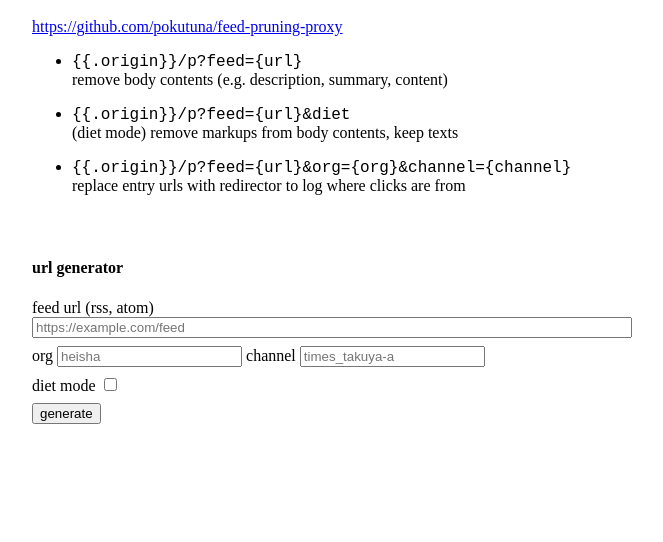
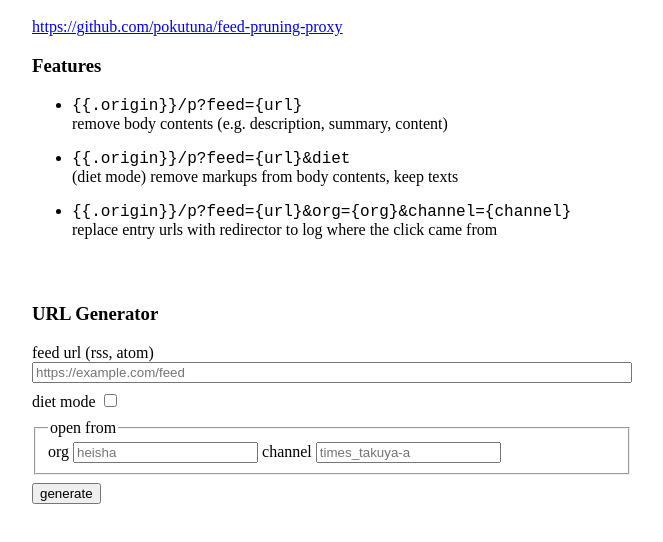
Before and after one commit to pokutuna/feed-pruning-proxy, a plain HTML site: page index.html in a window 1280 px wide. Shown: the part 72-614 px from the top of the page, without its empty margins (0-663 px from the left). Drawn offline with Linux system fonts and the light colour scheme.

Commit message:
docs: update index.html & README.md

```diff
--- a/index.html
+++ b/index.html
@@ -46,6 +46,7 @@
 <body>
   <h1>feed-pruning-proxy</h1>
   <a href="https://github.com/pokutuna/feed-pruning-proxy">https://github.com/pokutuna/feed-pruning-proxy</a>
+  <h3>Features</h3>
   <ul>
     <li>
       <code>{{.origin}}/p?feed={url}</code><br />
@@ -57,26 +58,29 @@
     </li>
     <li>
       <code>{{.origin}}/p?feed={url}&org={org}&channel={channel}</code><br />
-      replace entry urls with redirector to log where clicks are from
+      replace entry urls with redirector to log where the click came from
     </li>
   </ul>
 
   <form method="POST" action="/">
-    <h4>url generator</h4>
+    <h3>URL Generator</h3>
     <ul>
       <li>
         <label for="feed">feed url (rss, atom)</label><br />
         <input type="url" name="feed" placeholder="https://example.com/feed" pattern="https?://.*" required id="feed" />
       </li>
       <li>
-        <label for="org">org</label>
-        <input type="text" name="org" id="org" placeholder="heisha" />
-        <label for="channel">channel</label>
-        <input type="text" name="channel" id="channel" placeholder="times_takuya-a" />
+        <label for="diet">diet mode</label>
+        <input type="checkbox" name="diet" id="diet" />
       </li>
       <li>
-        <label for="diet">diet mode</label>
-        <input type="checkbox" name="diet" id="diet" />
+        <fieldset>
+          <legend>open from</legend>
+          <label for="org">org</label>
+          <input type="text" name="org" id="org" placeholder="heisha" />
+          <label for="channel">channel</label>
+          <input type="text" name="channel" id="channel" placeholder="times_takuya-a" />
+        </fieldset>
       </li>
       <li>
         <button type="submit">generate</button>
```
Also changed, not shown: 2 other files.
